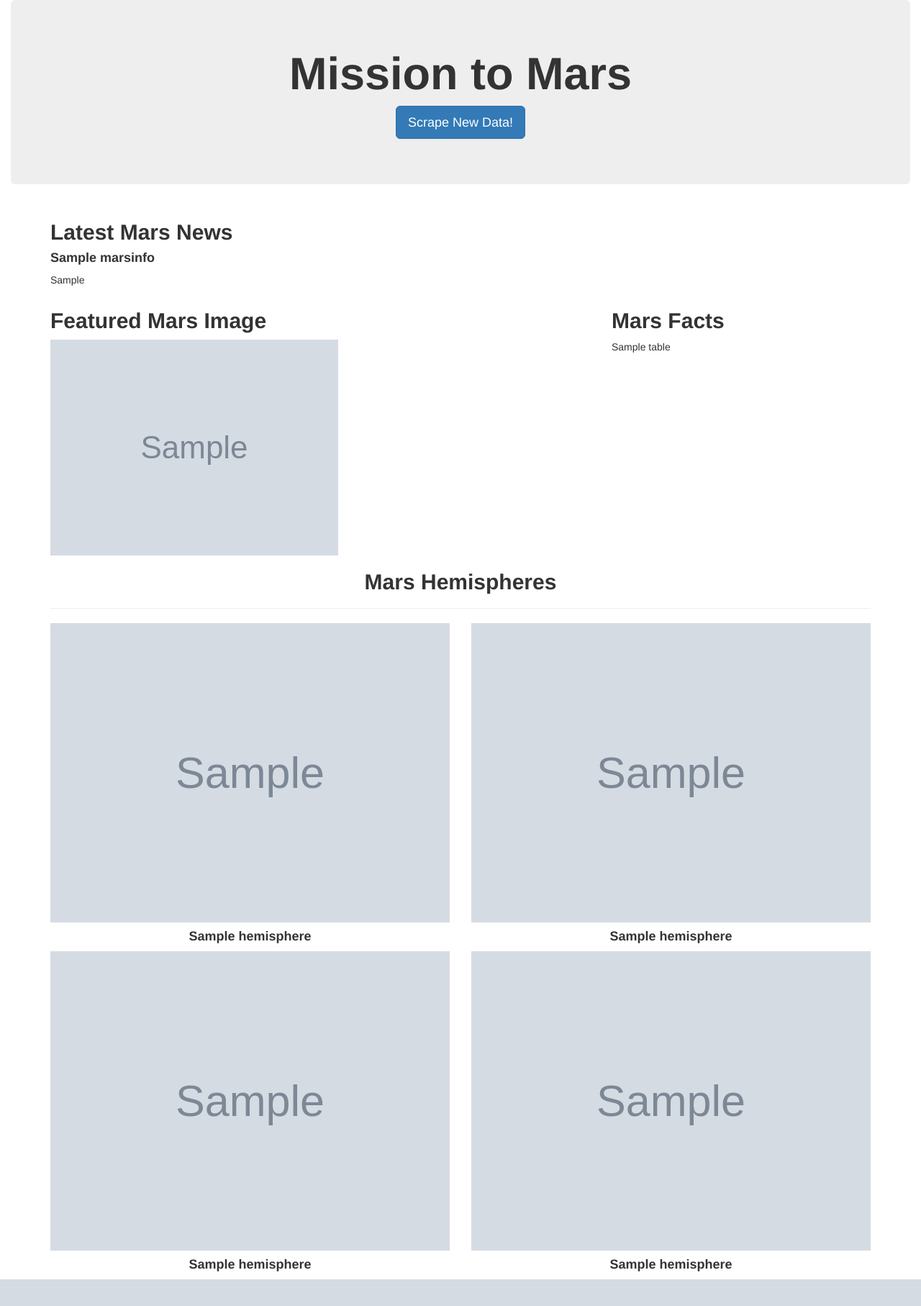
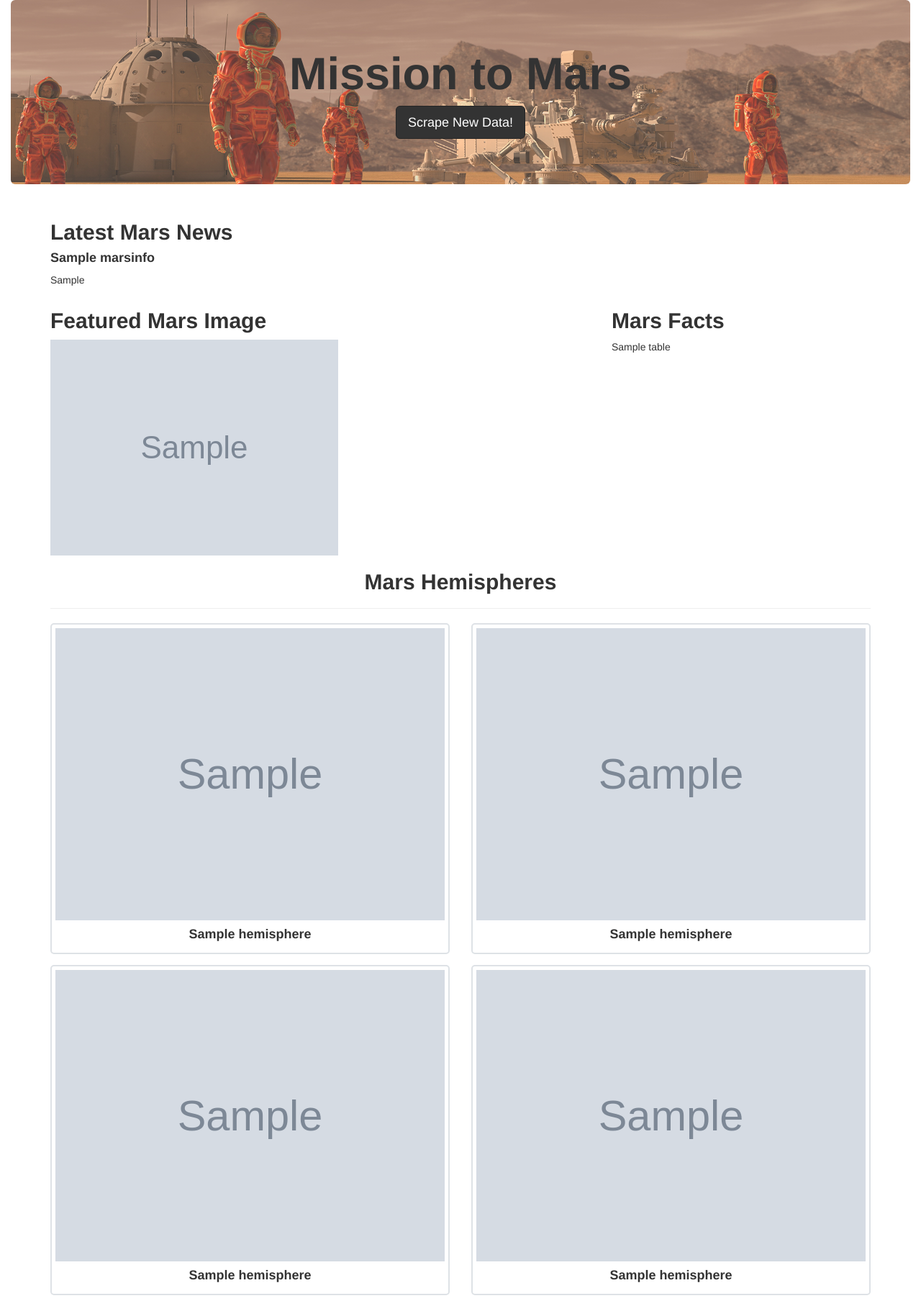
Before and after one commit to mhaszek/mars-data-visualization, a Flask app: page / in a window 1280 px wide. Shown: the whole page at 72% size. Before the commit the page ends 1778 px from the top, so only its background shows below. Run offline with Flask 2, Linux system fonts and the light colour scheme; grey boxes marked "Sample" are stand-in pictures; a database or web service that is not in the repository returns one stand-in record (values such as "Sample title"); some libraries are stand-ins or nearby versions.

Commit message:
Completed files

```diff
--- a/Missions_to_Mars/app.py
+++ b/Missions_to_Mars/app.py
@@ -25,13 +25,11 @@ def home():
 @app.route("/scrape")
 def scrape():
 
-    mars = mongo.db.marsinfo
-
     # run the scrape function
     mars_data = scrape_mars.scrape()
 
     # update the Mongo database using update and upsert=True
-    mars.update({}, mars_data, upsert=True)
+    mongo.db.marsinfo.update({}, mars_data, upsert=True)
 
     # redirect back to home page
     return redirect("/", code=302)
--- a/Missions_to_Mars/scrape_mars.py
+++ b/Missions_to_Mars/scrape_mars.py
@@ -1,5 +1,6 @@
 import pandas as pd
 import time
+import datetime
 from bs4 import BeautifulSoup
 from splinter import Browser
 from webdriver_manager.chrome import ChromeDriverManager
@@ -7,7 +8,7 @@ from webdriver_manager.chrome import ChromeDriverManager
 # define function to start browser
 def init_browser():
     # @NOTE: Replace the path with your actual path to the chromedriver
-    executable_path = {"executable_path": "C:/Users/Danie/.wdm/drivers/chromedriver/win32/90.0.4430.24/chromedriver.exe"}
+    executable_path = {"executable_path": ChromeDriverManager().install()}
     return Browser("chrome", **executable_path, headless=False)
 
 # define scrape function
@@ -96,6 +97,7 @@ def scrape():
     mars_data["featured_image_url"] = featured_image_url
     mars_data["table"] = html_table
     mars_data["hemispheres"] = hemisphere_image_urls
+    mars_data['date'] = datetime.datetime.utcnow()
 
 
     # return mars data dictionary
--- /dev/null
+++ b/Missions_to_Mars/static/style.css
@@ -0,0 +1,30 @@
+.jumbotron {
+    background-image: linear-gradient(to bottom, rgba(255,255,255,0.2) 50%,rgba(255,255,255,0.2) 50%), url('mission_to_mars.png');
+    background-size: cover;
+    background-repeat: no-repeat;
+    background-position: center;}
+    .jumbotron a.btn.btn-primary.btn-lg {
+        background-color: #333333;
+        border-color: #252525;}
+
+table {
+    line-height: 2.4;
+    border: 2px solid black;}
+    table tbody .row0 {
+        border-top: 2px solid #808080;}
+    table tbody tr {
+        border-top: 1px solid #dee2e6;}
+    table .col0 {
+        font-weight: bold;
+        padding-left: 10px;
+        padding-right: 10px;
+        border-right: 2px solid #808080;}
+    table .col1 {
+        padding-left: 10px;}
+
+
+.card.text-center.border-secondary.mb-3 {
+    border: 2px solid #dee2e6;
+    border-radius: 5px;
+    padding: 5px;
+    margin-bottom: 15px;}
--- a/Missions_to_Mars/templates/style.css
+++ b/Missions_to_Mars/style.css
@@ -8,6 +8,6 @@
     line-height: 2.4;
 }
 
-#T_31b083c8_a8ae_11eb_8eb6_3059b70bf0b9 tr {
-    line-height: 2.4;
+h2 {
+    color: coral;
 }
--- a/Missions_to_Mars/templates/index.html
+++ b/Missions_to_Mars/templates/index.html
@@ -7,7 +7,7 @@
   <meta http-equiv="X-UA-Compatible" content="ie=edge">
   <title>Mission to Mars</title>
   <link rel="stylesheet" href="https://maxcdn.bootstrapcdn.com/bootstrap/3.3.7/css/bootstrap.min.css">
-  <link rel="stylesheet" type="text/css" href="style.css">
+  <link rel="stylesheet" type="text/css" href="{{ url_for('static', filename='style.css') }}">
 </head>
 
 <body>
@@ -58,7 +58,7 @@
         </div>
       </div>
 
-      <!-- if statement add in order to avoid error: 'jinja2.exceptions.UndefinedError: 'None' has no attribute' when running this page for the first time -->
+      <!-- if statement add in order to avoid error: 'jinja2.exceptions.UndefinedError: 'None' has no attribute x' when running this page for the first time -->
       {% if mars.hemispheres %}
         <div class="row">
           <div class="col-xs-12 col-sm-12 col-md-6">
--- a/output/html_table.html
+++ b/output/html_table.html
@@ -1,8 +1,8 @@
 <table border="1" class="dataframe">
   <thead>
     <tr style="text-align: right;">
+      <th>Name</th>
       <th>Description</th>
-      <th>Value</th>
     </tr>
   </thead>
   <tbody>
```
Also changed, not shown: Missions_to_Mars/static/mission_to_mars.png (renamed from Missions_to_Mars/images/mission_to_mars.png), output/mars_webapplication.jpg (added), output/mars_webapplication1.JPG (added), output/mars_webapplication2.jpg (added), 1 other file.
